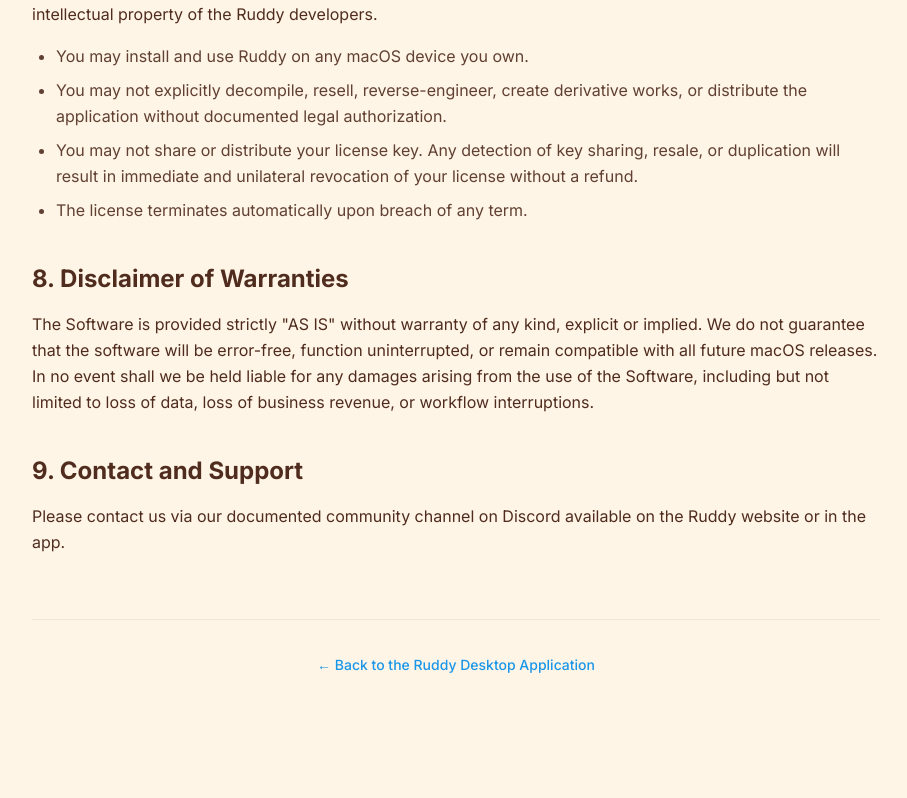
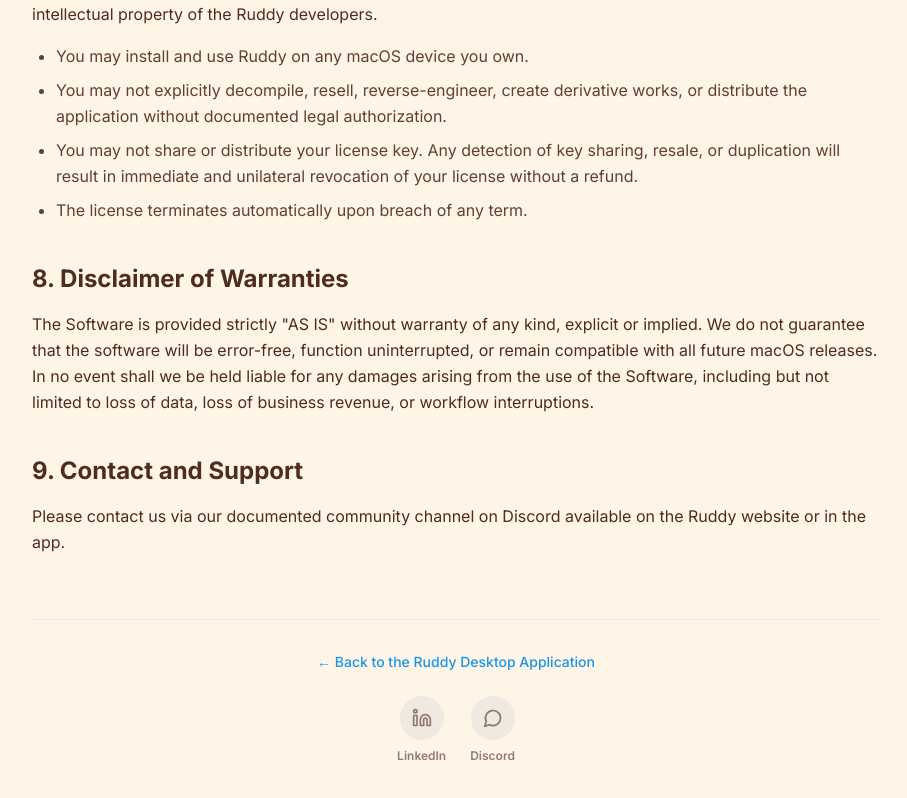
Before and after one commit to freetofork/rddy-ss, a Next.js app: page /terms in a window 1280 px wide. Shown: the part 2724-3522 px from the top of the page, without its empty margins (184-1091 px from the left). Before the commit the page ends 3496 px from the top, so only its background shows below. Built offline with nearby package versions, Linux system fonts and the light colour scheme.

Commit message:
Update page.tsx

```diff
--- a/app/terms/page.tsx
+++ b/app/terms/page.tsx
@@ -1,5 +1,6 @@
 import Link from 'next/link';
 import Image from 'next/image';
+import { Linkedin, MessageCircle } from 'lucide-react';
 
 export const metadata = {
   title: 'Terms of Service | Ruddy',
@@ -187,10 +188,36 @@ export default function TermsOfService() {
           </section>
         </div>
 
-        <div className="mt-16 py-8 border-t border-[#F0E6D3] text-center">
+        <div className="mt-16 py-8 border-t border-[#F0E6D3] text-center flex flex-col items-center gap-6">
           <Link href="/" className="inline-flex items-center text-sm font-medium text-[#1A96E8] hover:underline">
             &larr; Back to the Ruddy Desktop Application
           </Link>
+
+          <div className="flex items-center justify-center gap-6">
+            <a
+              href="https://www.linkedin.com/showcase/ruddy-ide"
+              target="_blank"
+              rel="noopener noreferrer"
+              className="group flex flex-col items-center gap-2 text-[#4F2C1E]/60 hover:text-[#0A66C2] transition-colors"
+            >
+              <div className="p-3 bg-muted rounded-full group-hover:bg-[#0A66C2]/10 transition-colors">
+                <Linkedin className="w-5 h-5" />
+              </div>
+              <span className="text-xs font-semibold">LinkedIn</span>
+            </a>
+
+            <a
+              href="https://discord.gg/azsyQdNPEn"
+              target="_blank"
+              rel="noopener noreferrer"
+              className="group flex flex-col items-center gap-2 text-[#4F2C1E]/60 hover:text-[#5865F2] transition-colors"
+            >
+              <div className="p-3 bg-muted rounded-full group-hover:bg-[#5865F2]/10 transition-colors">
+                <MessageCircle className="w-5 h-5" />
+              </div>
+              <span className="text-xs font-semibold">Discord</span>
+            </a>
+          </div>
         </div>
       </main>
     </div>
```
